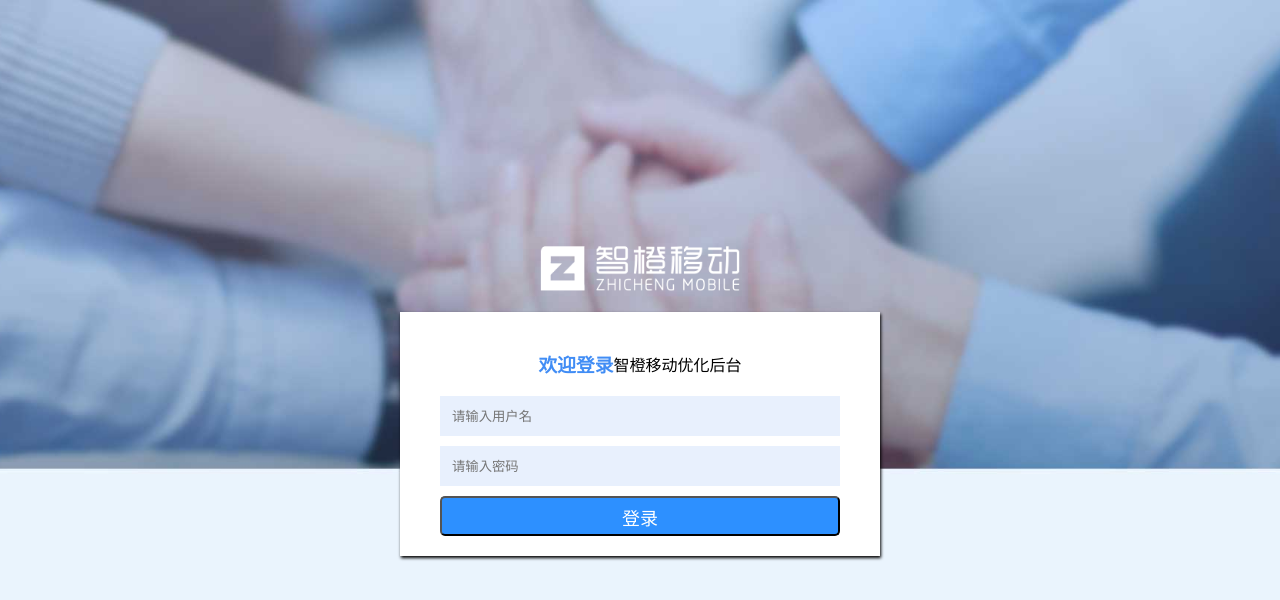
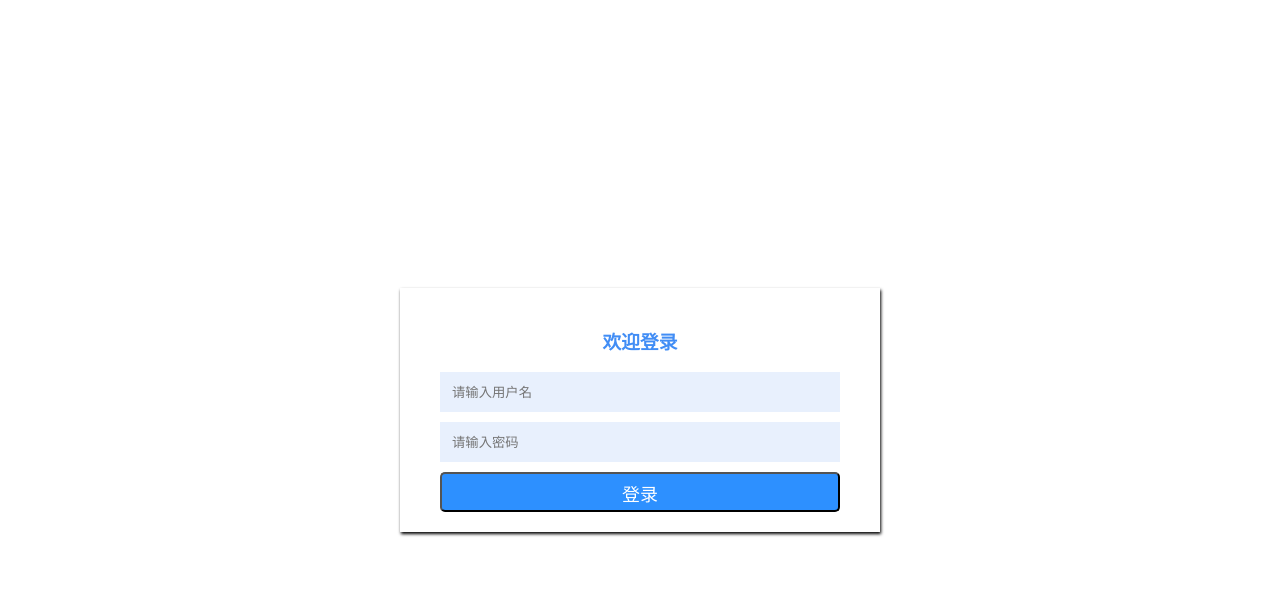
Before and after one commit to TheWomanLiketheWind/reactMine, a React app: page / in a window 1280 px wide. Shown: the top 600 px of the page. Built offline with nearby package versions, Linux system fonts and the light colour scheme.

Commit message:
上传代码

```diff
--- a/src/api/config.js
+++ b/src/api/config.js
@@ -1,7 +1,9 @@
 let configUrl = ''
 
 if (process.env.NODE_ENV === 'development') {
-  configUrl = 'http://192.168.1.13:9999/'
+  // configUrl = 'http://192.168.1.13:9999/'
+  configUrl = 'https://somsgateway.ksudi.com/'
+
 }
 
 export default configUrl
--- a/src/index.js
+++ b/src/index.js
@@ -4,6 +4,7 @@ import './index.css';
 import App from './App';
 import * as serviceWorker from './serviceWorker';
 import './api/overall.js'
+// import 'antd/dist/antd.less';
 
 ReactDOM.render(<App />, document.getElementById('root'));
 
--- a/src/pages/Home/index.js
+++ b/src/pages/Home/index.js
@@ -1,5 +1,6 @@
 import React, { Component } from 'react';
 import './index.less';
+import { Button } from 'element-react';
 
 class Home extends Component {
   constructor(props) {
--- a/src/pages/Login/index.js
+++ b/src/pages/Login/index.js
@@ -33,8 +33,9 @@ class Login extends Component {
     }
     window._.$api.login(params).then(res => {
       if (res.data.state) {
-        window.localStorage.token = res.data.data.token
 
+        // window.localStorage.token = res.data.data.token
+        this.props.history.history('../Home/index.js')
       }
     })
   }
@@ -43,10 +44,11 @@ class Login extends Component {
     let state = this.state
     return (
       <div className="Login">
-        <img src={require('../../image/logo_2.png')} className="logo_Image" alt="logo"></img>
+        {/* <img src={require('../../image/logo_2.png')} className="logo_Image" alt="logo"></img> */}
         <div className="Login_Content">
           <div className="flex Login_header">
-            <h3 className="Login_header_tip">欢迎登录</h3>智橙移动优化后台
+            <h3 className="Login_header_tip">欢迎登录</h3>
+            {/* 智橙移动优化后台 */}
           </div>
 
           <div className="Login_Center">
--- a/src/pages/Login/index.less
+++ b/src/pages/Login/index.less
@@ -5,9 +5,9 @@
   flex-direction: column;
   width: 100%;
   height: 100vh;
-  background-image: url('../../image/login_bg.jpg');
-  background-size: cover;
-  background-position: center;
+  //background-image: url('../../image/login_bg.jpg');
+  //background-size: cover;
+  //background-position: center;
   .logo_Image{
     width: 200px;
   }
```
Also changed, not shown: package.json (line endings or trailing spaces).
